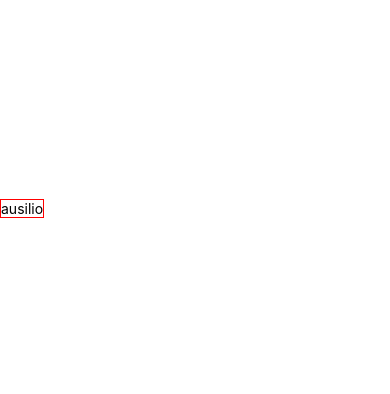
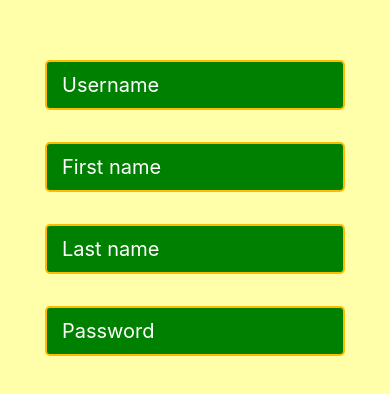
Before and after one commit to donatobm/Thought-Keeper-Frontend, a React Native app: screen / in a window 390 px wide. Shown: the part 214-608 px from the top of the page. Built offline with nearby package versions, Linux system fonts and the light colour scheme.

Commit message:
style: add simple styles for the text inputs
Simple layout for how it should be the Login/Register view

```diff
--- a/App.tsx
+++ b/App.tsx
@@ -1,14 +1,21 @@
 import React from 'react';
-import { StyleSheet, Text, View, TouchableNativeFeedback, Alert } from 'react-native';
+import { StyleSheet, View, TouchableWithoutFeedback, TextInput } from 'react-native';
 
 export default function App() {
   return (
     <View style={styles.container}>
-      <TouchableNativeFeedback
-        onPress={() => Alert.alert("Auxilio")}
-      >
-        <Text>ausilio</Text>
-      </TouchableNativeFeedback>
+      <TouchableWithoutFeedback>
+        <TextInput style={styles.input} placeholder='Username' />
+      </TouchableWithoutFeedback>
+      <TouchableWithoutFeedback>
+        <TextInput style={styles.input} placeholder='First name' />
+      </TouchableWithoutFeedback>
+      <TouchableWithoutFeedback>
+        <TextInput style={styles.input} placeholder='Last name' />
+      </TouchableWithoutFeedback>
+      <TouchableWithoutFeedback>
+        <TextInput style={styles.input} placeholder='Password' />
+      </TouchableWithoutFeedback>
     </View>
   );
 }
@@ -16,8 +23,23 @@ export default function App() {
 const styles = StyleSheet.create({
   container: {
     flex: 1,
-    backgroundColor: '#fff',
+    backgroundColor: '#FFFFAA',
     alignItems: 'center',
     justifyContent: 'center',
   },
+
+  input: {
+    margin: 16,
+    width: 300,
+    height: 50,
+    textAlign: "left",
+    padding: 15,
+    backgroundColor: "green",
+    borderRadius: 5,
+    borderColor: "#FFBB00",
+    borderWidth: 2,
+    color: "#FFF",
+    fontSize: 20
+  },
+
 });
```
Also changed, not shown: src/components/Inputs/TextInput.tsx (deleted), src/components/Inputs/TextInputLogin.tsx (added), 1 other file (tests, documents, lock files or other folders).
